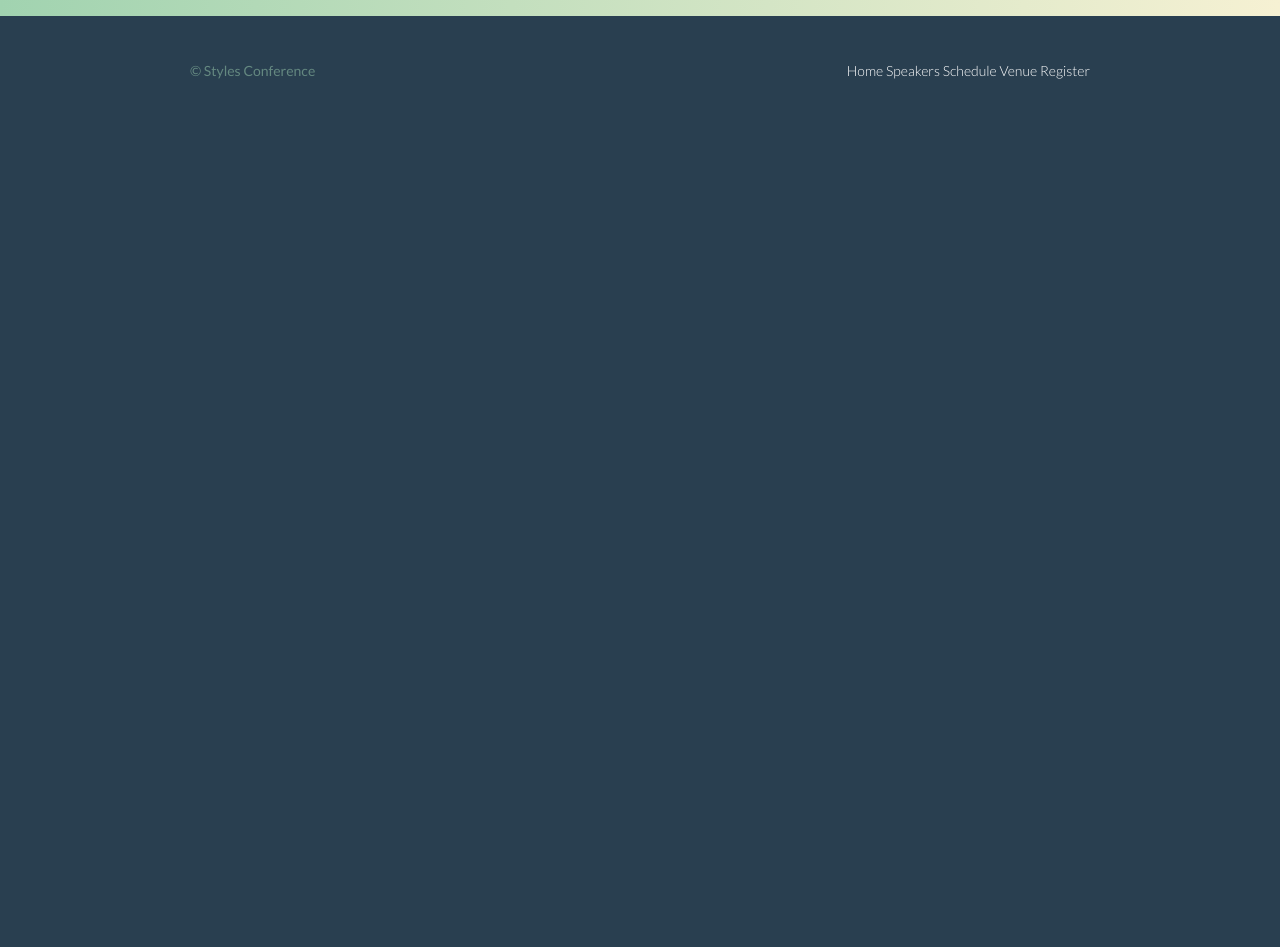
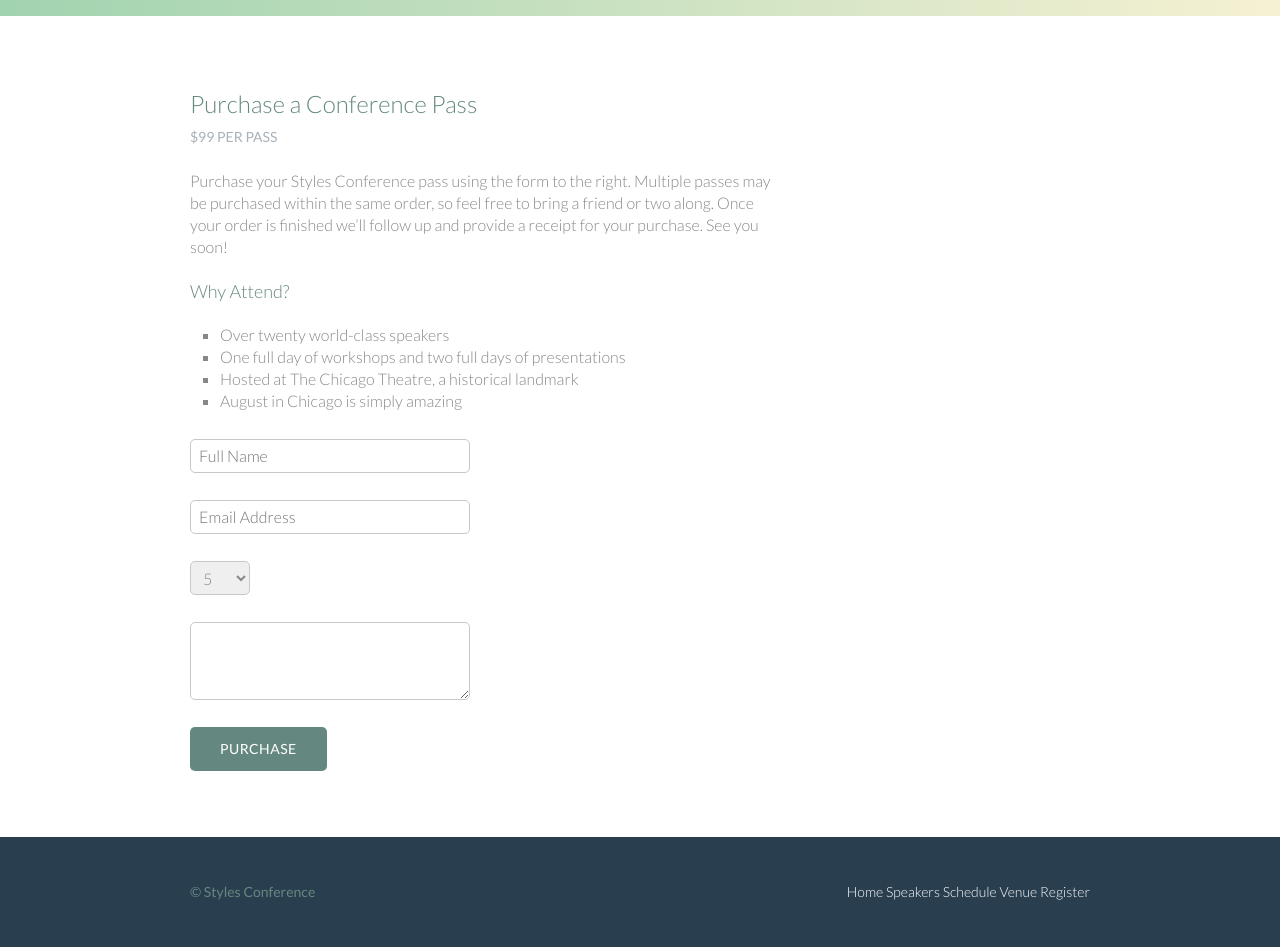
Before and after one commit to StevenH1974/100Devs-Notes, a plain HTML site: page class-02/shay-howe-practice/register.html in a window 1280 px wide. Shown: the part 380-1327 px from the top of the page. Before the commit the page ends 800 px from the top, so only its background shows below. Drawn offline with Linux system fonts and the light colour scheme.

Commit message:
Add Shay Howe Lesson 10 practice: building and styling forms
- Created registration form with inputs, select menu, textarea, and submit button

- Styled form controls, fieldsets, and button interactions in CSS

```diff
--- a/class-02/shay-howe-practice/assets/stylesheets/main.css
+++ b/class-02/shay-howe-practice/assets/stylesheets/main.css
@@ -376,3 +376,61 @@ p a {
 .venu-map {
   height: 264px;
 }
+
+/*
+  ========================================
+  Register
+  ========================================
+*/
+
+.why-attend {
+  list-style: square;
+  margin: 0 0 22px 30px;
+}
+
+form {
+  margin-bottom: 22px;
+}
+
+input,
+select,
+text area {
+  font: 300 16px/22px "Lato", "Open Sans", "Helvetica Neue", Helvetica, Arial, sans-serif;
+}
+
+.register-group label {
+  color: #648880;
+  cursor: pointer;
+  font-weight: 400;
+}
+.register-group input,
+.register-group select,
+.register-group textarea {
+  border: 1px solid #c6c9cc;
+  border-radius: 5px;
+  color: #888;
+  display: block;
+  margin: 5px 0 27px 0;
+  padding: 5px 8px;
+}
+.register-group input,
+.register-group textarea {
+  width: 100%;
+}
+.register-group select {
+  height: 34px;
+  width: 60px;
+}
+.register-group textarea {
+  height: 78px;
+}
+
+.btn-default {
+  border: 0;
+  background: #648880;
+  padding: 11px 30px;
+  font-size: 14px;
+}
+.btn-default:hover {
+  background: #77a198;
+}
--- a/class-02/shay-howe-practice/register.html
+++ b/class-02/shay-howe-practice/register.html
@@ -42,6 +42,57 @@
       </div>
     </section>
 
+    <section class="row">
+        <div class="grid">
+          <section class="col-2-3">
+              <h2>Purchase a Conference Pass</h2>
+              <h5>$99 per Pass</h5>
+              <p>Purchase your Styles Conference pass using the form to the right. Multiple passes may be purchased within the same order, so feel free to bring a friend or two along. Once your order is finished we&#8217;ll follow up and provide a receipt for your purchase. See you soon!</p>
+
+              <h4>Why Attend?</h4>
+
+              <ul class="why-attend">
+                <li>Over twenty world-class speakers</li>
+                    <li>One full day of workshops and two full days of presentations</li>
+                    <li>Hosted at The Chicago Theatre, a historical landmark</li>
+                    <li>August in Chicago is simply amazing</li>
+              </ul>
+
+          </section>
+            <form class="col-1-3" action="#" method="post">
+                <fieldset class="register-group">
+                    <labeL>
+                    <!-- Name -->
+                     <input type="text" name="name" placeholder="Full Name" required>
+                  </labeL>
+
+                    <labeL>
+                    <!-- Email-->
+                     <input type="text" name="email" placeholder="Email Address" required>
+                  </labeL>
+
+                  <label>
+                    <!-- Number of Passes-->
+                     <select name="quantity" required>
+                        <option value="1" selected>1</option>
+                        <option value="2" selected>2</option>
+                        <option value="3" selected>3</option>
+                        <option value="4" selected>4</option>
+                        <option value="5" selected>5</option>
+                     </select>
+                  </label>
+
+                  <label>
+                    <!-- Comments-->
+                     <textarea name="comments"></textarea>
+                  </label>
+                </fieldset>
+
+                <input class="btn btn-default" type="submit" name="submit" value="Purchase">
+            </form>
+        </div>
+    </section>
+
     <!-- Footer -->
 
     <footer class="primary-footer container group">
```
Also changed, not shown: class-02/shay-howe-practice/lesson-10.html (added, +108 -0 lines).
